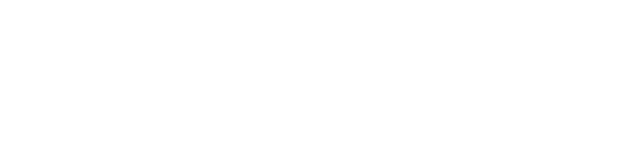
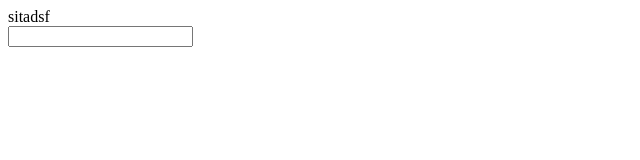
Before and after one commit to Sourcebits-Nagendra/MyModule, a plain HTML site: page index.html in a window 1280 px wide. Shown: the whole page, without its empty margins (0-640 px from the left). Drawn offline with Linux system fonts and the light colour scheme.

Commit message:
Update index.html

```diff
--- a/index.html
+++ b/index.html
@@ -1 +1,10 @@
-<html> </html>
+<html>
+  <head>
+    <title>Learning AMD pattern</title>
+  </head>
+  <body>
+    <div>sitadsf</div>
+    <input type=text>
+  </body>
+  <script src=></script>
+</html>
```
